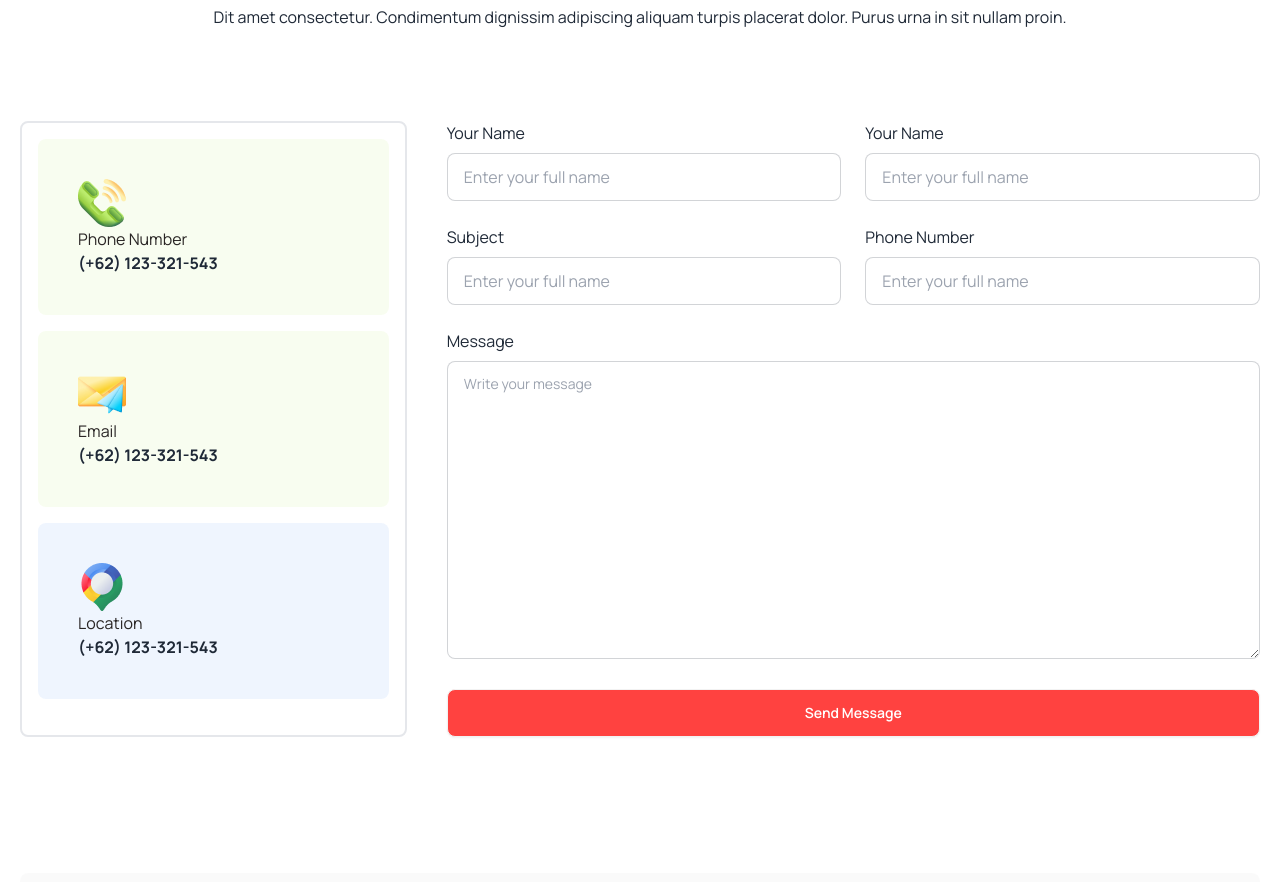
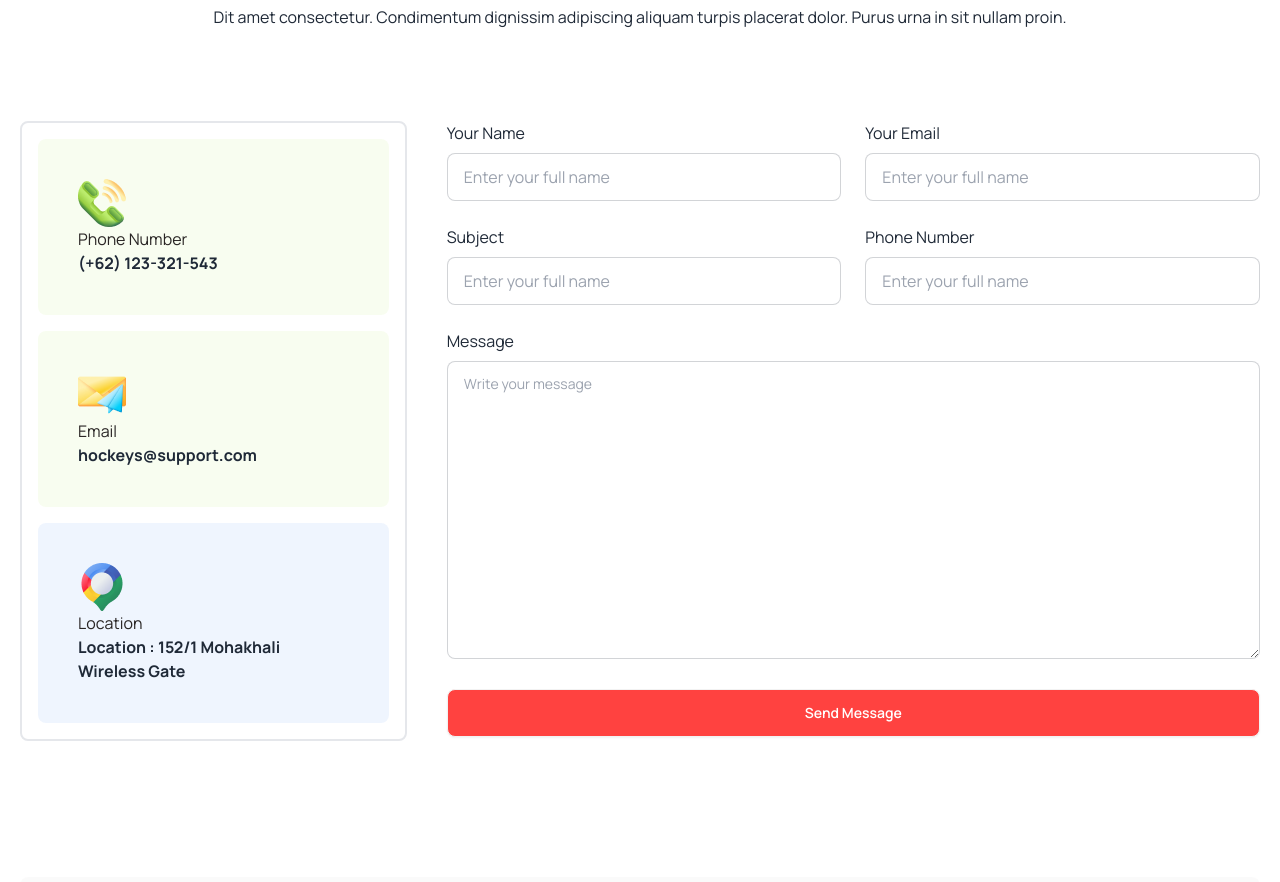
Before and after one commit to IftekharHamim/Hockeys-project, a plain HTML site: page index.html in a window 1280 px wide. Shown: the part 4689-5571 px from the top of the page. Drawn offline with nearby package versions, Linux system fonts and the light colour scheme.

Commit message:
some resource update

```diff
--- a/index.html
+++ b/index.html
@@ -433,12 +433,13 @@
           <div class="bg-[#bced6e1a] p-10  rounded-lg">
             <img src="Images/Group 1171275318.png" alt="">
             <p class="text-[#292524]">Email</p>
-            <h5 class="font-bold">(+62) 123-321-543</h5>
+            <h5 class="font-bold"> hockeys@support.com</h5>
           </div>
           <div class="bg-[#629cf31a] p-10  rounded-lg">
             <img src="Images/Group 1171275321.png" alt="">
             <p class="text-[#292524]">Location</p>
-            <h5 class="font-bold">(+62) 123-321-543</h5>
+            <h5 class="font-bold">Location :
+              152/1 Mohakhali Wireless Gate</h5>
           </div>
         </div>
         <div class="lg:col-span-2">
@@ -448,7 +449,7 @@
             <input type="text" placeholder="Enter your full name" class=" mt-2 input input-bordered w-full"/>
            </div>
            <div>
-            <label for="">Your Name</label>
+            <label for="">Your Email</label>
             <input type="text" placeholder="Enter your full name" class="mt-2 input input-bordered w-full"/>
            </div>
            <div>
```
